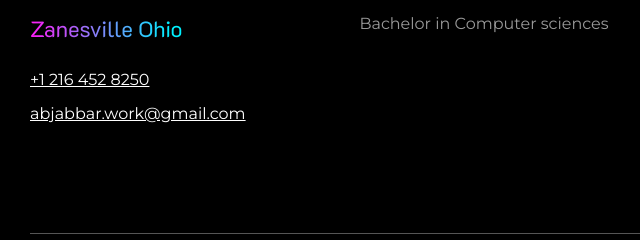
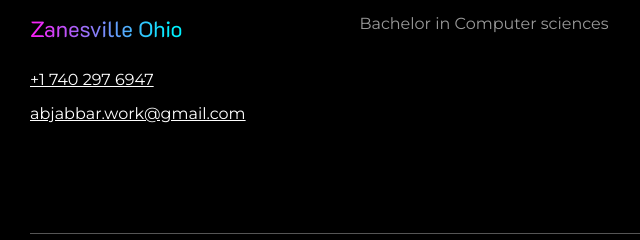
Before and after one commit to abJabbardev/PortfolioReloaded-main, a plain HTML site: page index.html in a window 1280 px wide. Shown: the part 6401-6641 px from the top of the page, 0-640 px from the left. Drawn offline with Linux system fonts and the light colour scheme; animation ran at ten frames a second.

Commit message:
Updating number and CV
Rewrite correct number on portfolio and resume.

```diff
--- a/index.html
+++ b/index.html
@@ -41,7 +41,7 @@
                         </ul>
                     </div>
                     <div class="socails">
-                        <a id="phoneIcon" href="tel:+1 216 452 8250"><img src="images/call.svg" alt="Call"></a>
+                        <a id="phoneIcon" href="tel:+1 740 297 6947"><img src="images/call.svg" alt="Call"></a>
                     </div>
                     <div class="mobile-btn">
                         <div></div>
@@ -974,7 +974,7 @@
                     <div class="flex-item">
                         <div class="location">
                             <h3>Zanesville Ohio</h3>
-                            <a href="tel:+1 216 452 8250">+1 216 452 8250</a>
+                            <a href="tel:+1 740 297 6947">+1 740 297 6947</a>
                             <a href="mailto:abjabbar.work@gmail.com">abjabbar.work@gmail.com</a>
                         </div>
                         <div class="location">
```
Also changed, not shown: showcase.html (+2 -2 lines), 1 other file.
